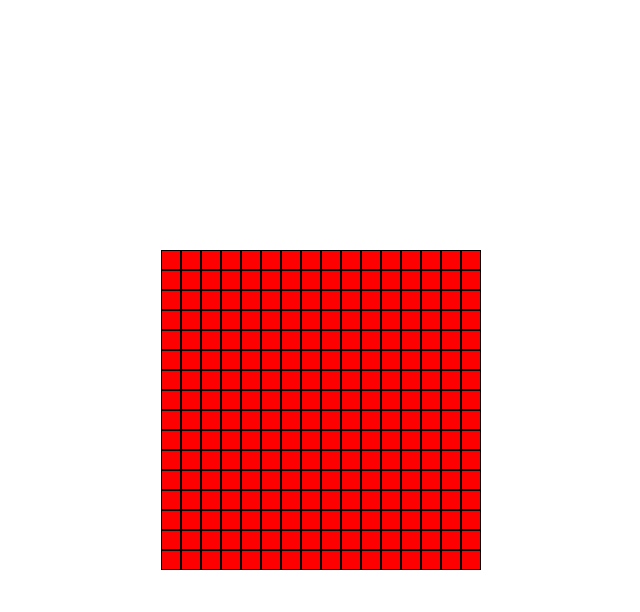
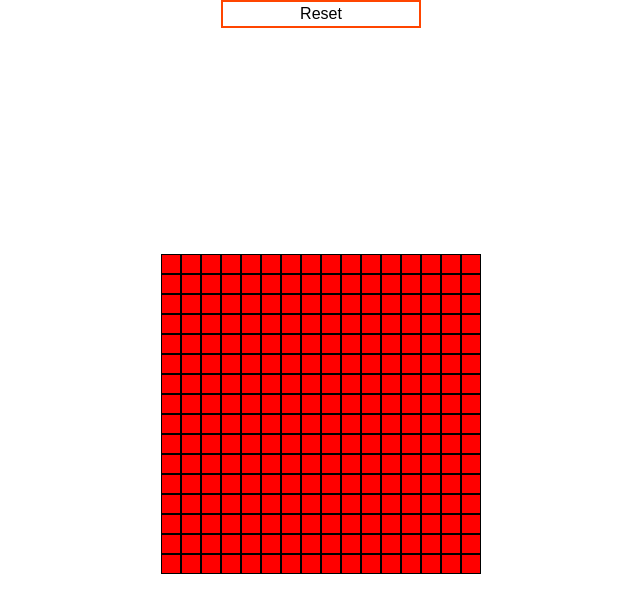
Before and after one commit to abuabdelrahman1413/Etch-a-Sketch, a plain HTML site: page index.html in a window 1280 px wide. Shown: the whole page, without its empty margins (319-959 px from the left). Drawn offline with Linux system fonts and the light colour scheme.

Commit message:
Refactor grid creation and add reset button

```diff
--- a/app.js
+++ b/app.js
@@ -1,16 +1,46 @@
-const container = document.getElementById("container");
-const size = 16;
+let container = document.getElementById("container");
+let size = 16;
+const reset = document.getElementById("reset");
+reset.addEventListener("click", (e) => {
+  container.innerHTML = "";
+  do {
+    size = prompt("Enter the size of the grid less than or equal to 100");
+  } while (size > 100);
+  makeGrid(size);
+});
 
 for (let i = 0; i < size; i++) {
-  const divItems = document.createElement("div");
+  let divItems = document.createElement("div");
   divItems.classList.add("grid-items");
   container.appendChild(divItems);
   for (let j = 0; j < size; j++) {
-    const div = document.createElement("div");
+    let div = document.createElement("div");
     div.classList.add("grid-item");
     divItems.appendChild(div);
     div.addEventListener("mouseover", (e) => {
       div.classList.toggle("grid-item-hover");
     });
+    // div.addEventListener("mouseleave", (e) => {
+    //   div.classList.remove("grid-item-hover");
+    // });
   }
 }
+
+function makeGrid(size) {
+  for (let i = 0; i < size; i++) {
+    let divItems = document.createElement("div");
+    divItems.classList.add("grid-items");
+    container.appendChild(divItems);
+    for (let j = 0; j < size; j++) {
+      let div = document.createElement("div");
+      div.classList.add("grid-item");
+      divItems.appendChild(div);
+      div.addEventListener("mouseover", (e) => {
+        div.classList.toggle("grid-item-hover");
+      });
+      // div.addEventListener("mouseleave", (e) => {
+      //   div.classList.remove("grid-item-hover");
+      // });
+    }
+  }
+}
--- a/index.html
+++ b/index.html
@@ -8,6 +8,7 @@
     <script src="app.js" defer></script>
   </head>
   <body>
+    <button id="reset">Reset</button>
     <div id="container"></div>
   </body>
 </html>
--- a/styles.css
+++ b/styles.css
@@ -6,19 +6,37 @@
   box-sizing: border-box;
 }
 
-  html, body {
+html,
+body {
   height: 100%;
   font-size: 100%;
   font-family: sans-serif;
   line-height: 1.5;
+  width: 100%;
 }
 
-  img, picture, video, canvas, svg {
+body {
+  display: flex;
+  justify-content: center;
+  align-items: center;
+  flex-direction: column;
+  height: 100vh;
+  margin: 0;
+}
+
+img,
+picture,
+video,
+canvas,
+svg {
   display: block;
   max-width: 100%;
 }
 
-  input, button, textarea, select {
+input,
+button,
+textarea,
+select {
   font: inherit;
 }
 
@@ -27,7 +45,8 @@
   color: inherit;
 }
 
-  ul, ol {
+ul,
+ol {
   list-style: none;
 }
 
@@ -47,15 +66,24 @@
   outline: none;
 }
 
-  article, aside, details, figcaption, figure, footer, header, hgroup, main, nav, section {
+article,
+aside,
+details,
+figcaption,
+figure,
+footer,
+header,
+hgroup,
+main,
+nav,
+section {
   display: block;
 }
 
 /* Container-style */
 #container {
-    height: 100vh;
-    margin: 10px;
-    padding: 10px;
+  width: 960px; /* الحجم المطلوب للشبكة */
+  height: 960px;
   display: flex;
   flex-direction: column;
   justify-content: center;
@@ -78,3 +106,10 @@
 .grid-item-hover {
   background-color: white;
 }
+
+#reset {
+  text-align: center;
+  width: 200px;
+  border: 2px solid orangered;
+  margin: 0 auto;
+}
```
Lines whose indentation alone changed are shown as unchanged.
